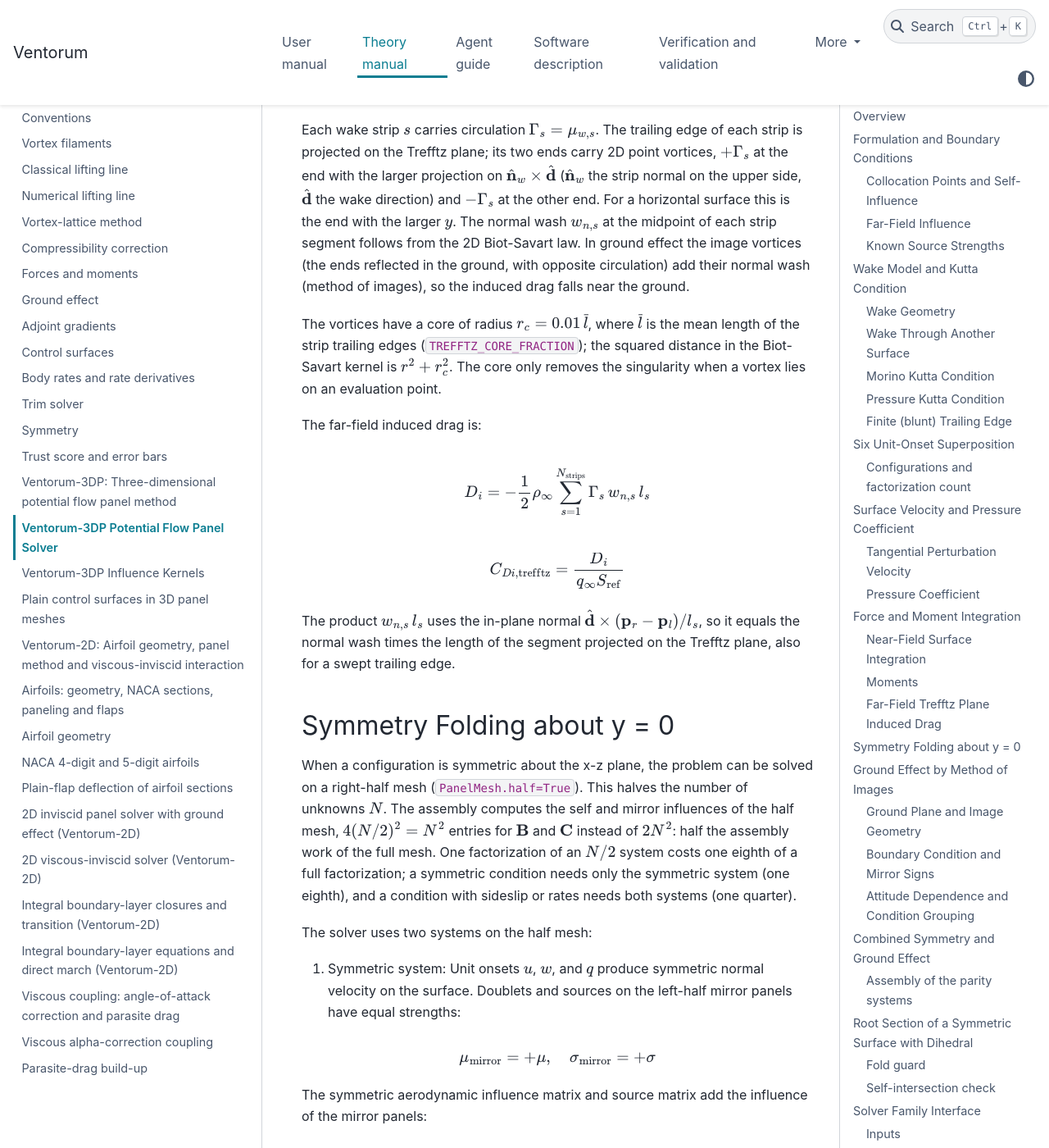
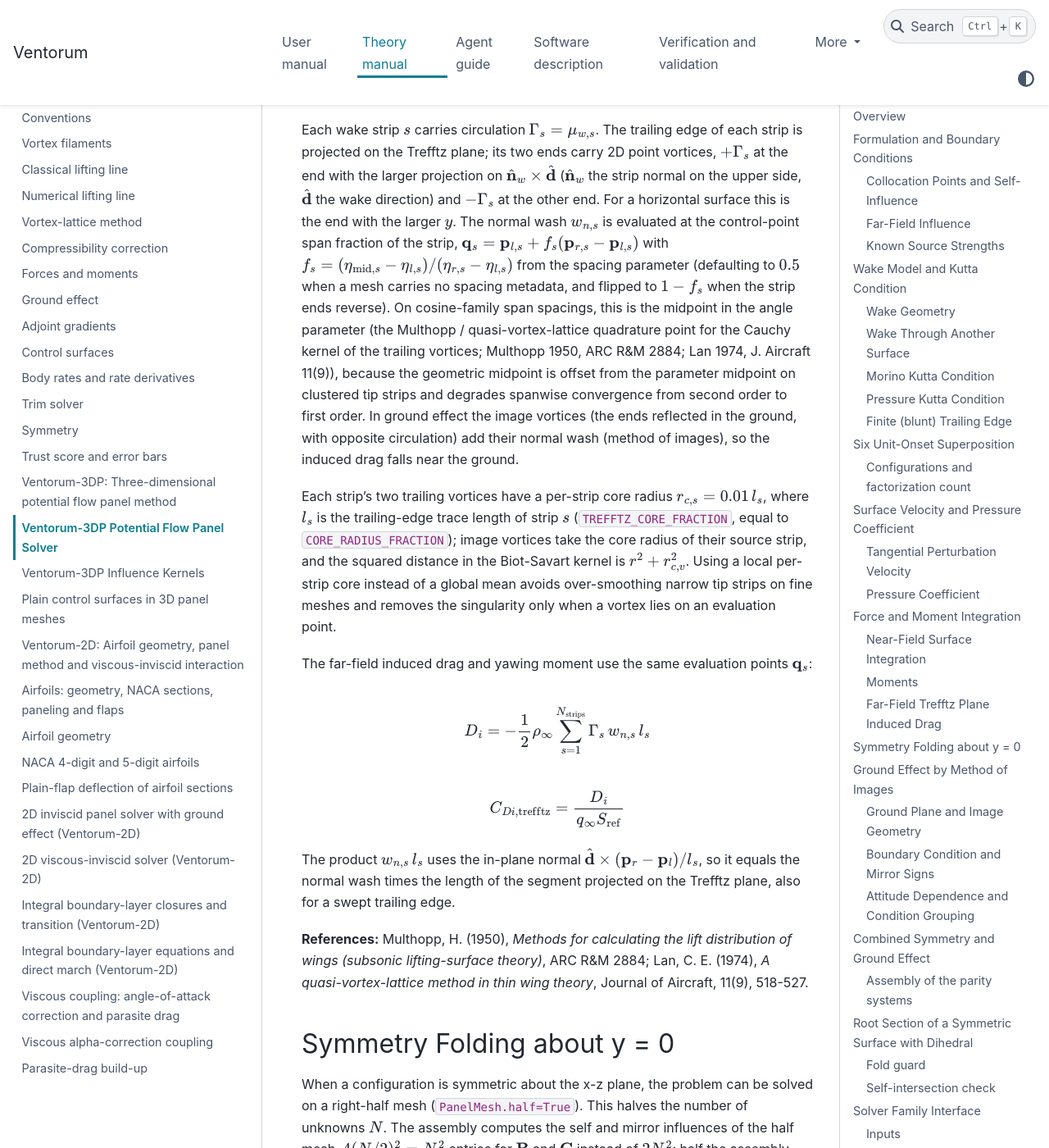
Before and after one commit to manrd/Ventorum, a Sphinx documentation site: the page built from docs/theory/panel3d.md, in a window 1280 px wide and 1400 px high, scrolled down 13459 px. Shown: the whole window at 82% size. Built offline with Sphinx 7.4.7 and the PyData theme 0.15.4, drawn with Linux system fonts in a browser that asks for light colours.

Commit message:
Document VLM Trefftz rule in 3D panel theory and update verification report
Update docs/theory/panel3d.md and docs/theory/ventorum_3dp.md with the Multhopp/Lan cosine evaluation fraction cp_frac and per-strip vortex core radius rc = 0.01 * l_s, and regenerate docs/verification_report.md (V13 thin-wing CDi gap vs VLM moves from -2.184 % to +0.040 %; CL and Cm stay unchanged).

Co-Authored-By: Gemini <noreply@google.com>

```diff
--- a/docs/theory/panel3d.md
+++ b/docs/theory/panel3d.md
@@ -249,17 +249,19 @@ $$C_n = -\frac{M_z}{q_{\infty} S_{\text{ref}} b_{\text{ref}}} \quad (\text{nose
 
 Near-field pressure drag integration on coarse meshes can suffer from numerical discretization noise. Ventorum-3DP also computes the induced drag in the downstream Trefftz plane, the plane normal to the wake direction (the body $x$ axis in free air, the free stream in ground effect).
 
-Each wake strip $s$ carries circulation $\Gamma_s = \mu_{w, s}$. The trailing edge of each strip is projected on the Trefftz plane; its two ends carry 2D point vortices, $+\Gamma_s$ at the end with the larger projection on $\hat{\mathbf{n}}_w \times \hat{\mathbf{d}}$ ($\hat{\mathbf{n}}_w$ the strip normal on the upper side, $\hat{\mathbf{d}}$ the wake direction) and $-\Gamma_s$ at the other end. For a horizontal surface this is the end with the larger $y$. The normal wash $w_{n, s}$ at the midpoint of each strip segment follows from the 2D Biot-Savart law. In ground effect the image vortices (the ends reflected in the ground, with opposite circulation) add their normal wash (method of images), so the induced drag falls near the ground.
+Each wake strip $s$ carries circulation $\Gamma_s = \mu_{w, s}$. The trailing edge of each strip is projected on the Trefftz plane; its two ends carry 2D point vortices, $+\Gamma_s$ at the end with the larger projection on $\hat{\mathbf{n}}_w \times \hat{\mathbf{d}}$ ($\hat{\mathbf{n}}_w$ the strip normal on the upper side, $\hat{\mathbf{d}}$ the wake direction) and $-\Gamma_s$ at the other end. For a horizontal surface this is the end with the larger $y$. The normal wash $w_{n, s}$ is evaluated at the control-point span fraction of the strip, $\mathbf{q}_s = \mathbf{p}_{l, s} + f_s (\mathbf{p}_{r, s} - \mathbf{p}_{l, s})$ with $f_s = (\eta_{\text{mid}, s} - \eta_{l, s}) / (\eta_{r, s} - \eta_{l, s})$ from the spacing parameter (defaulting to $0.5$ when a mesh carries no spacing metadata, and flipped to $1 - f_s$ when the strip ends reverse). On cosine-family span spacings, this is the midpoint in the angle parameter (the Multhopp / quasi-vortex-lattice quadrature point for the Cauchy kernel of the trailing vortices; Multhopp 1950, ARC R&M 2884; Lan 1974, J. Aircraft 11(9)), because the geometric midpoint is offset from the parameter midpoint on clustered tip strips and degrades spanwise convergence from second order to first order. In ground effect the image vortices (the ends reflected in the ground, with opposite circulation) add their normal wash (method of images), so the induced drag falls near the ground.
 
-The vortices have a core of radius $r_c = 0.01 \, \bar{l}$, where $\bar{l}$ is the mean length of the strip trailing edges (`TREFFTZ_CORE_FRACTION`); the squared distance in the Biot-Savart kernel is $r^2 + r_c^2$. The core only removes the singularity when a vortex lies on an evaluation point.
+Each strip's two trailing vortices have a per-strip core radius $r_{c, s} = 0.01 \, l_s$, where $l_s$ is the trailing-edge trace length of strip $s$ (`TREFFTZ_CORE_FRACTION`, equal to `CORE_RADIUS_FRACTION`); image vortices take the core radius of their source strip, and the squared distance in the Biot-Savart kernel is $r^2 + r_{c, v}^2$. Using a local per-strip core instead of a global mean avoids over-smoothing narrow tip strips on fine meshes and removes the singularity only when a vortex lies on an evaluation point.
 
-The far-field induced drag is:
+The far-field induced drag and yawing moment use the same evaluation points $\mathbf{q}_s$:
 
 $$D_i = -\frac{1}{2} \rho_{\infty} \sum_{s=1}^{N_{\text{strips}}} \Gamma_s \, w_{n, s} \, l_s$$
 
 $$C_{Di, \text{trefftz}} = \frac{D_i}{q_{\infty} S_{\text{ref}}}$$
 
 The product $w_{n, s} \, l_s$ uses the in-plane normal $\hat{\mathbf{d}} \times (\mathbf{p}_r - \mathbf{p}_l) / l_s$, so it equals the normal wash times the length of the segment projected on the Trefftz plane, also for a swept trailing edge.
+
+**References:** Multhopp, H. (1950), *Methods for calculating the lift distribution of wings (subsonic lifting-surface theory)*, ARC R&M 2884; Lan, C. E. (1974), *A quasi-vortex-lattice method in thin wing theory*, Journal of Aircraft, 11(9), 518-527.
 
 ## Symmetry Folding about y = 0
 
```
Also changed, not shown: docs/theory/ventorum_3dp.md (+2 -2 lines), docs/verification_report.md (+8 -8 lines).
